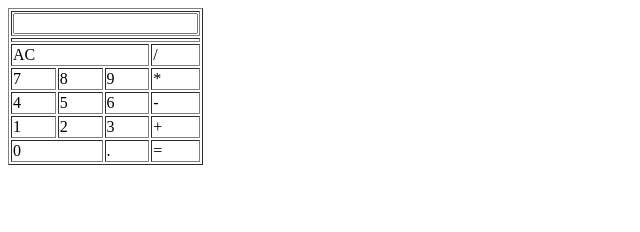
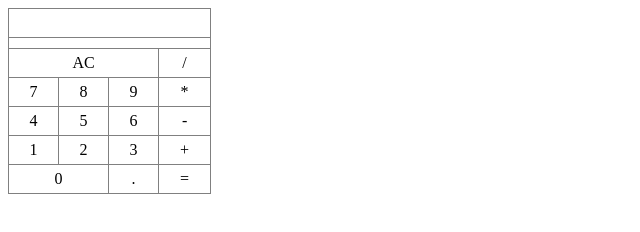
Before and after one commit to seheeki/calculator, a plain HTML site: page index.html in a window 1280 px wide. Shown: the whole page, without its empty margins (0-640 px from the left). Drawn offline with Linux system fonts and the light colour scheme.

Commit message:
HTML: styling2

```diff
--- a/index.html
+++ b/index.html
@@ -4,6 +4,22 @@
     <meta charset="UTF-8" />
     <meta name="viewport" content="width=device-width, initial-scale=1.0" />
     <title>calculator</title>
+    <style>
+      table {
+        border-collapse: collapse;
+      }
+      td {
+        padding: 5px 10px;
+        text-align: center;
+      }
+      input {
+        text-align: right;
+        border: none;
+      }
+      input:focus {
+        outline: none;
+      }
+    </style>
   </head>
   <body>
     <table border="1">
@@ -14,7 +30,7 @@
       </tr>
       <tr>
         <td colspan="4">
-          <intput type="text" id="result"></intput>
+          <intput type="text" id="result" />
         </td>
       </tr>
       <tr>
```
